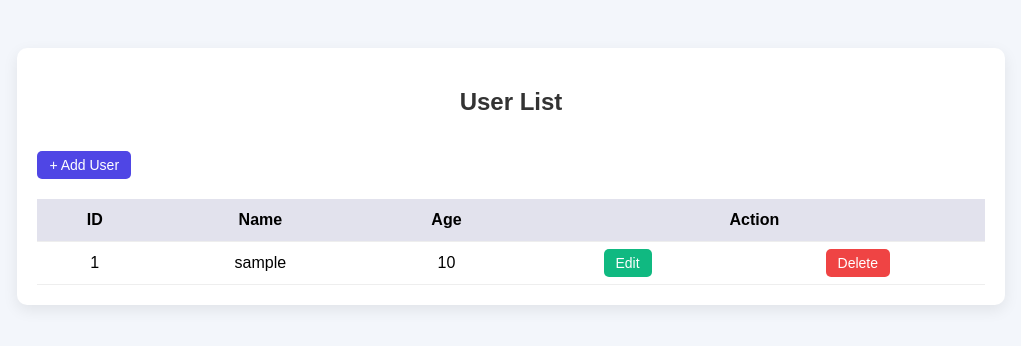
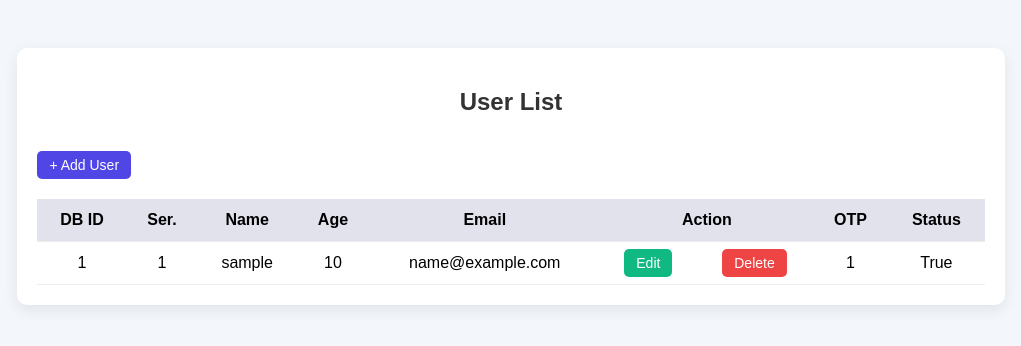
Before and after one commit to proalamin/learn-practice, a Django app: page /views/ in a window 1280 px wide. Shown: the top 346 px of the page, without its empty margins (129-1150 px from the left). Run offline with Django 5.2, Linux system fonts and the light colour scheme; tables that the repository leaves empty hold one stand-in row (values such as "Sample post").

Commit message:
sampleV2->user email otp send integrated

```diff
--- a/Django/sampleV2_phi/sampleV2/models.py
+++ b/Django/sampleV2_phi/sampleV2/models.py
@@ -3,3 +3,6 @@ from django.db import models
 class User(models.Model):
     user_name= models.CharField(max_length=100)
     user_age=models.IntegerField()
+    email=models.EmailField(default=False)
+    otp=models.IntegerField(default="000000")
+    status=models.BooleanField(default=False)
--- a/Django/sampleV2_phi/sampleV2/views.py
+++ b/Django/sampleV2_phi/sampleV2/views.py
@@ -6,12 +6,33 @@ from sampleV2.models import User
 def home(req):
     return render(req, 'home.html')
 
+import random
+from django.core.mail import send_mail
+from django.conf import settings
+
+def generate_6_digit_code():
+    return random.randint(100000, 999999)
+
+def send_email_otp(u_email, otp):
+    send_mail(
+        subject=f"OTP Verification - {otp}",
+        message=f"Your OTP is {otp}. It will expire in 5 minutes.",
+        from_email=settings.EMAIL_HOST_USER,
+        recipient_list=[u_email],
+        fail_silently=False,
+    )
+    return HttpResponse("send")
+
 
 def insert_data(req):
     name=req.POST.get('name')
     age=req.POST.get('age')
+    email=req.POST.get('email')
+    otp=generate_6_digit_code()
+    # return HttpResponse({opt})
 
-    store_user_data=User(user_name=name, user_age=age)
+    store_user_data=User(user_name=name, user_age=age, email=email, otp=otp)
+    send_email_otp(email, otp)
     store_user_data.save()
 
     # return HttpResponse(f"user name -{name} and age is {age}")
--- a/Django/sampleV2_phi/templates/home.html
+++ b/Django/sampleV2_phi/templates/home.html
@@ -63,6 +63,9 @@
       <label>Age</label>
       <input type="number" name="age" required>
 
+      <label>Email</label>
+      <input type="email" name="email" id="" required>
+
       <button type="submit">Submit</button>
     </form>
   </div>
--- a/Django/sampleV2_phi/templates/views.html
+++ b/Django/sampleV2_phi/templates/views.html
@@ -76,17 +76,25 @@
 
     <table>
       <tr>
-        <th>ID</th>
+        <th>DB ID</th>
+        <th>Ser.</th>
+
         <th>Name</th>
         <th>Age</th>
+        <th>Email</th>
         <th colspan="2">Action</th>
+        <th>OTP</th>
+        <th>Status</th>
+
       </tr>
 
       {% for data in allData %}
       <tr>
-        <td>{{ data.id }}</td>
+        <td>{{data.id}}</td>
+        <td>{{ forloop.counter  }}</td>
         <td>{{ data.user_name }}</td>
         <td>{{ data.user_age }}</td>
+        <td>{{ data.email}}</td>
         <td>
           <a href="{% url 'edit_data' data.id %}" class="edit-btn">Edit</a>
         </td>
@@ -97,6 +105,8 @@
              Delete
           </a>
         </td>
+        <td>{{data.otp}}</td>
+        <td>{{data.status}}</td>
       </tr>
       {% endfor %}
     </table>
```
Also changed, not shown: Django/sampleV2_phi/sampleV2/settings.py (+10 -0 lines), Django/sampleV2_phi/sampleV2/migrations/0002_user_otp_user_status.py (added), Django/sampleV2_phi/sampleV2/migrations/0003_user_email.py (added).
